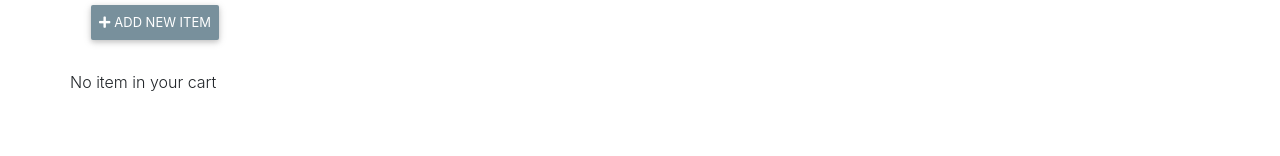
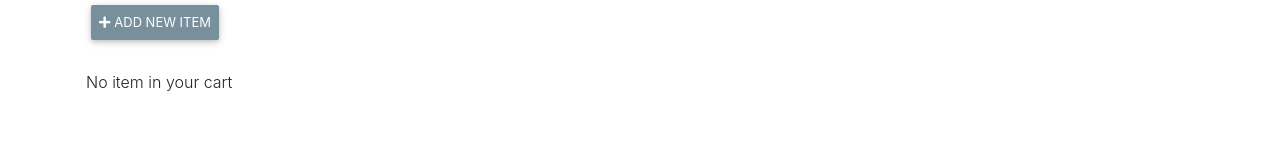
Before and after one commit to Targhib49/task-react-shopping-list, a React (Create React App) app: page / in a window 1280 px wide. Shown: the part 144-300 px from the top of the page. Built offline with nearby package versions, Linux system fonts and the light colour scheme.

Commit message:
add padding to no item message

```diff
--- a/src/components/Body/ListItem.js
+++ b/src/components/Body/ListItem.js
@@ -78,7 +78,7 @@ export default class ListItem extends Component {
 		return (
 			<Fragment>
 				{numItems === 0 ? (
-					<div>No item in your cart</div>
+					<div className="pl-3">No item in your cart</div>
 				) : (
 					items.map((_item, _index) => {
 						return (
```
